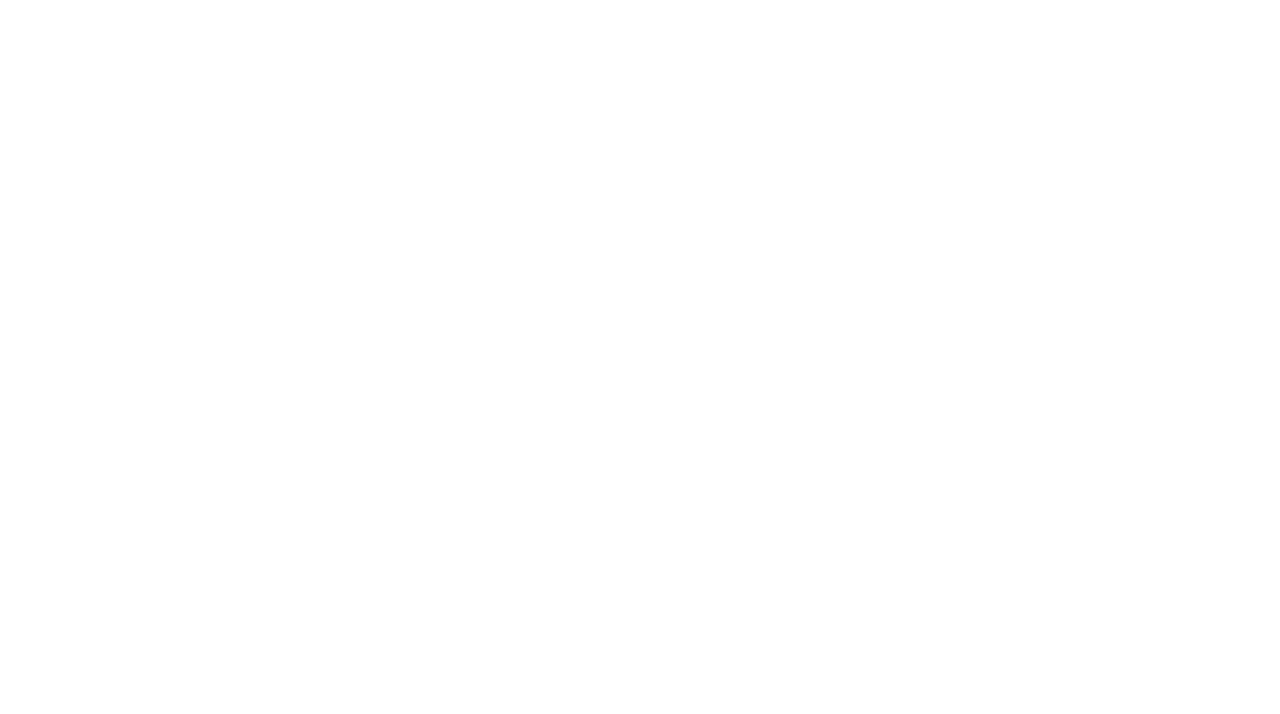
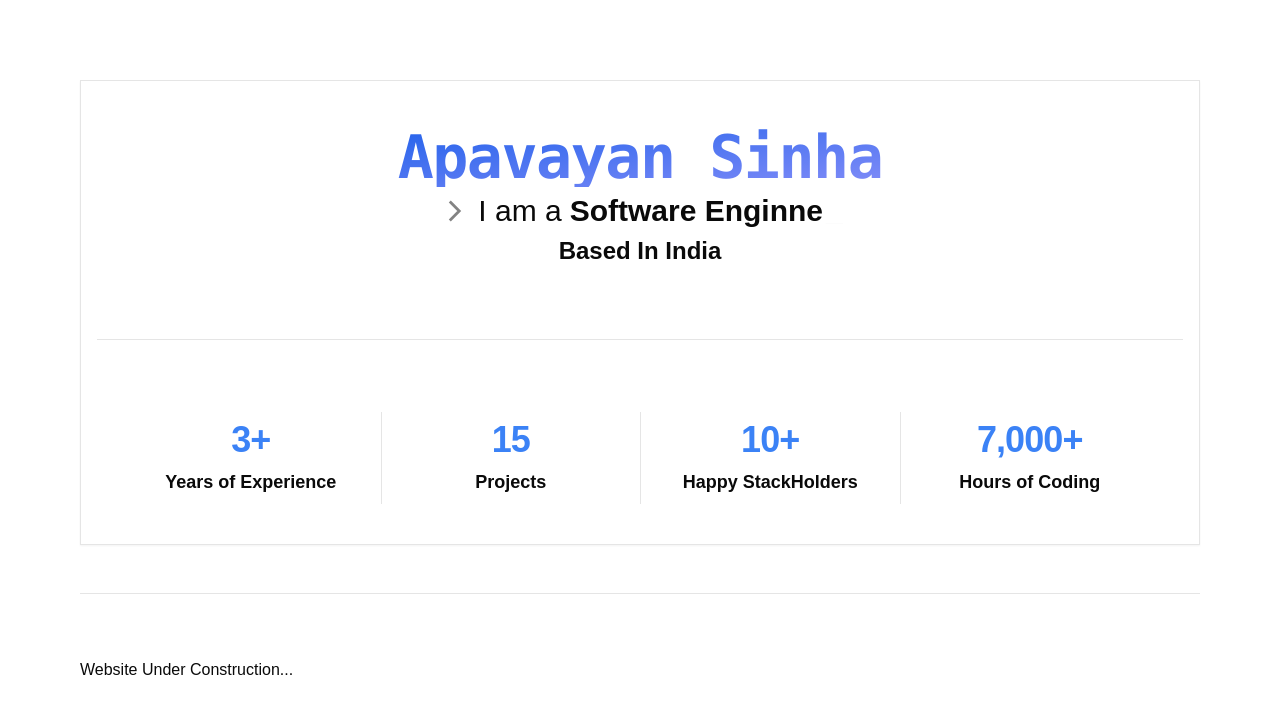
Before and after one commit to aapav01/apavayan.com, a Next.js app: page / in a window 1280 px wide. Shown: the top 714 px of the page. Built offline with nearby package versions, Linux system fonts and the light colour scheme.

Commit message:
stagging: Add Initial Home Page

```diff
--- a/src/app/page.tsx
+++ b/src/app/page.tsx
@@ -1,7 +1,70 @@
+import Reveal from "@/components/reveal";
+import Typewriter from "@/components/typewriter";
+import { Card, CardHeader } from "@/components/ui/card";
+import { Separator } from "@/components/ui/separator";
+import classNames from "clsx";
+import React from "react";
+import { IoChevronForwardSharp } from "react-icons/io5";
 
+export default function HomePage() {
+  const achievements = [
+    { number: "3+", text: "Years of Experience" },
+    { number: "15", text: "Projects" },
+    { number: "10+", text: "Happy StackHolders" },
+    { number: "7,000+", text: "Hours of Coding" },
+  ];
 
-export default function Home() {
   return (
-    <></>
+    <React.Fragment>
+      <Card className="p-4 rounded-none">
+        <CardHeader className="items-center">
+          <div className="bg-blue-400"></div>
+          <h1 className="inline-flex flex-row bg-gradient-to-tl from-indigo-400 to-blue-600 text-transparent bg-clip-text font-mono">
+            <Typewriter delaySpeed={3500} words={["Apavayan Sinha"]} />
+          </h1>
+          <p className="inline-flex flex-row text-3xl gap-2">
+            <IoChevronForwardSharp className="hidden shrink-0 grow-0 self-center opacity-50 md:block" />
+            I am a
+            <strong>
+              <Typewriter
+                cursor={true}
+                cursorStyle={"_"}
+                loop={10}
+                words={["Full Stack Developer", "Software Enginneer"]}
+              />
+            </strong>
+          </p>
+          <h5 className="">Based In India</h5>
+        </CardHeader>
+        <Separator className="my-8 lg:my-12" />
+        <section className="w-full">
+          <div
+            className={classNames(
+              "p-10 text-center md:p-6",
+              "ld:grid-cols-4 grid grid-cols-2 lg:grid-cols-4",
+              "divide-omega-700/30 lg:divide-x"
+            )}
+          >
+            {achievements?.map((item, i) => (
+              <Reveal
+                key={i}
+                animation="fade-in"
+                delay={i * 150}
+                className="flex-1 p-2"
+              >
+                <h3 className="m-0 text-blue-500">{item.number}</h3>
+                <p className="mt-2 mb-0 font-bold">
+                  {item.text}
+                </p>
+              </Reveal>
+            ))}
+          </div>
+        </section>
+      </Card>
+      <Separator className="my-8 lg:my-12" />
+      <section className="py-4">
+        <small className="text-center">Website Under Construction...</small>
+      </section>
+    </React.Fragment>
   );
 }
--- /dev/null
+++ b/src/app/template.tsx
@@ -0,0 +1,13 @@
+import React from 'react'
+
+type Props = {
+    children: React.ReactNode;
+}
+
+export default function RootTemplate({
+    children,
+}: Props) {
+  return (
+    <main className="container mx-auto py-10 md:p-10 lg:p-20">{children}</main>
+  )
+}
```
